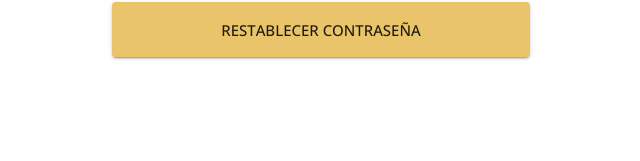
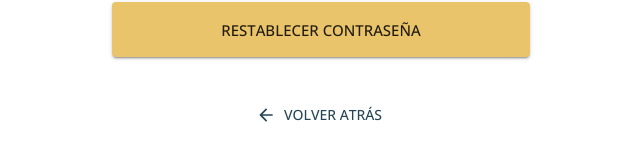
Before and after one commit to crispache/01-auth-app, a React (Vite) app: page / in a window 1280 px wide. Shown: the part 475-636 px from the top of the page, without its empty margins (319-959 px from the left). Built offline with nearby package versions, Linux system fonts and the light colour scheme.

Commit message:
Add button return back

```diff
--- a/src/pages/ResetPasswordPage.jsx
+++ b/src/pages/ResetPasswordPage.jsx
@@ -1,5 +1,5 @@
 import { useTheme } from "@emotion/react";
-import { Key } from "@mui/icons-material";
+import { ArrowBack, Key } from "@mui/icons-material";
 import { Box, Button, Grid, TextField, Typography } from "@mui/material";
 
 export const ResetPasswordPage = () => {
@@ -92,6 +92,16 @@ export const ResetPasswordPage = () => {
                   Restablecer contraseña
                 </Button>
               </Grid>
+
+              <Grid item xs={12} sx={{ mt: 5, textAlign: "center" }}>
+                <Button
+                  variant="text"
+                  color="primary"
+                  startIcon={<ArrowBack />}
+                >
+                  Volver atrás
+                </Button>
+              </Grid>
             </Grid>
           </form>
         </Box>
```
